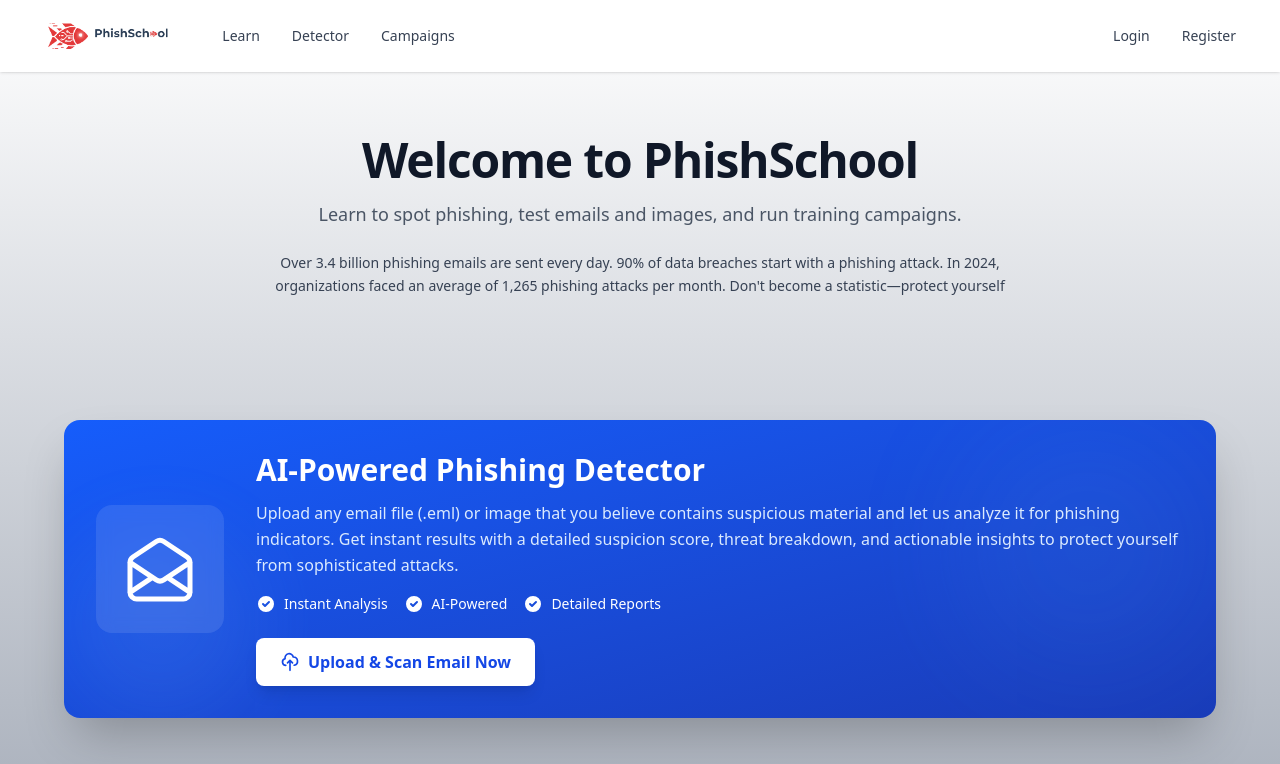
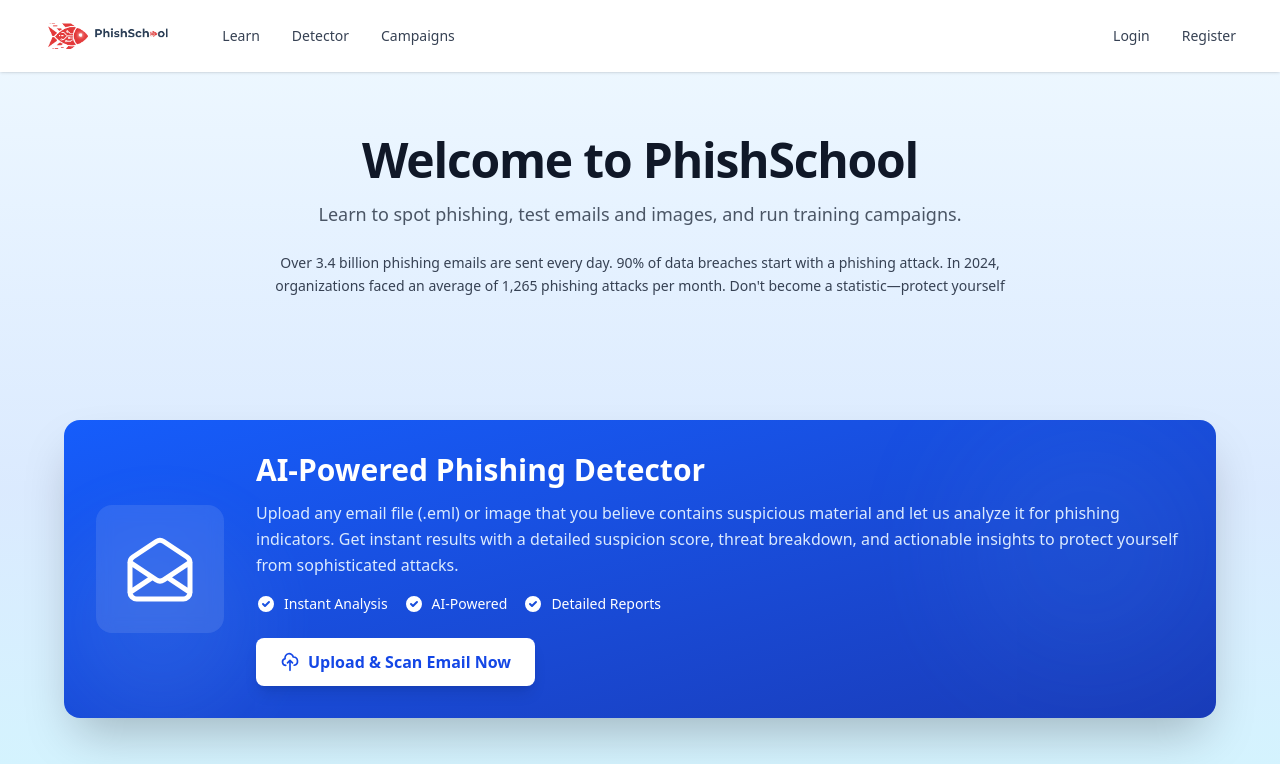
Before and after one commit to JustinCWang/PhishSchool, a React (Vite) app in the folder client/: page / in a window 1280 px wide. Shown: the top 764 px of the page. Built offline with nearby package versions, Linux system fonts and the light colour scheme; no server answers.

Commit message:
Changed background

```diff
--- a/client/src/components/Layout.tsx
+++ b/client/src/components/Layout.tsx
@@ -43,7 +43,7 @@
 /** Default page layout wrapper with main outlet */
 export default function Layout() {
   return (
-    <div className="min-h-dvh bg-gradient-to-b from-white to-gray-400 text-gray-900">
+    <div className="min-h-dvh bg-gradient-to-b from-sky-50 via-blue-100 to-cyan-100 text-gray-900">
       <Navbar />
       <main className="w-full px-8 py-8">
         <Outlet />
```
